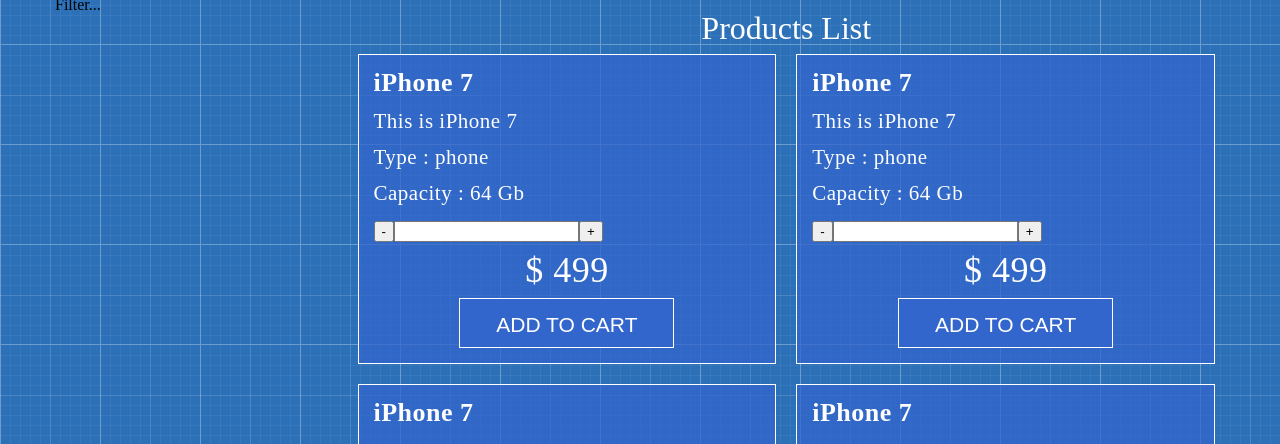
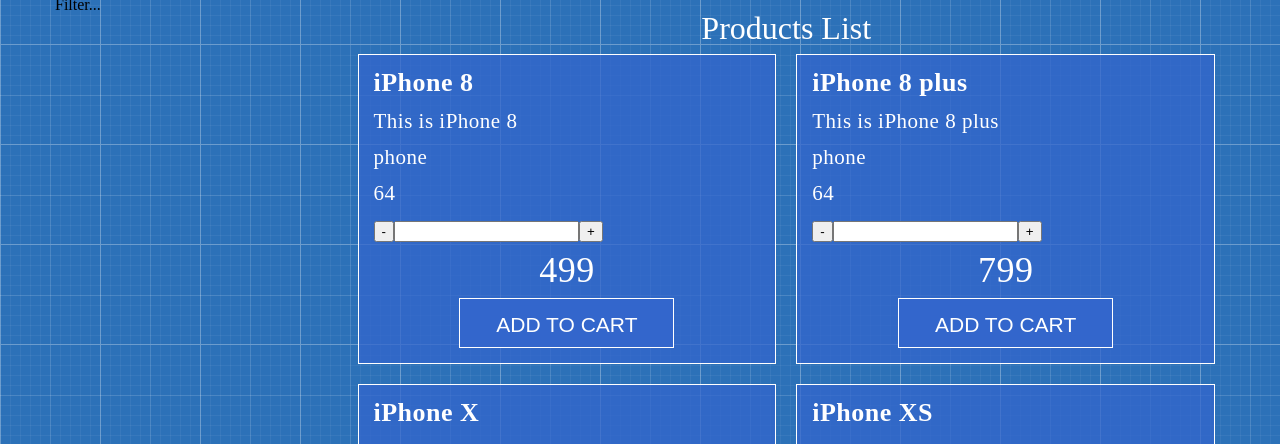
Before and after one commit to YuliaKhomenko/work-shop-project, a React (Create React App) app: page / in a window 1280 px wide. Shown: the part 356-800 px from the top of the page. Built offline with nearby package versions, Linux system fonts and the light colour scheme.

Commit message:
add props with descriptions of the products

```diff
--- a/src/App/Main/Products/ProductsList.js
+++ b/src/App/Main/Products/ProductsList.js
@@ -9,16 +9,41 @@
             <h2>Products List</h2>
                 <div className="row">
                     <div className="col-lg-6">
-                        <ProductsListItem />
+                        <ProductsListItem
+                            name="iPhone 8"
+                            description="This is iPhone 8"
+                            type="phone"
+                            capacity={64}
+                            price={499}
+                        />
                     </div>
                     <div className="col-lg-6">
-                        <ProductsListItem />
+                        <ProductsListItem
+                          name="iPhone 8 plus"
+                          description="This is iPhone 8 plus"
+                          type="phone"
+                          capacity={64}
+                          price={799}
+                        />
                     </div>
                     <div className="col-lg-6">
-                        <ProductsListItem />
+                        <ProductsListItem
+                          name="iPhone X"
+                          description="This is iPhone X"
+                          type="phone"
+                          capacity={256}
+                          price={999}
+                        />
                     </div>
                     <div className="col-lg-6">
-                        <ProductsListItem />
+                    <ProductsListItem
+                        name="iPhone XS"
+                            description="This is iPhone XS"
+                            type="phone"
+                            capacity={128}
+                            price={1199}
+
+                        />
                     </div>
                 </div>
         </div>
--- a/src/App/Main/Products/ProductsListItem.js
+++ b/src/App/Main/Products/ProductsListItem.js
@@ -2,19 +2,19 @@
 
 import './ProductsListItem.css'
 
-const ProductsListItem = () => {
+const ProductsListItem = (props) => {
     return (
         <div className="products-list-item">
-            <div className="product-name">iPhone 7</div>
-            <div className="product-description">This is iPhone 7</div>
-            <div className="product-type">Type : phone</div>
-            <div className="product-capacity">Capacity : 64 Gb</div>
+            <div className="product-name">{props.name}</div>
+            <div className="product-description">{props.description}</div>
+            <div className="product-type">{props.type}</div>
+            <div className="product-capacity">{props.capacity}</div>
             <div className="product-quantity">
                 <button>-</button>
                 <input type="text"/>
                 <button>+</button>
             </div>
-            <div className="product-price">$ 499</div>
+            <div className="product-price">{props.price}</div>
             <button className="btn-add-to-cart">Add to cart</button>
         </div>
     )
```
